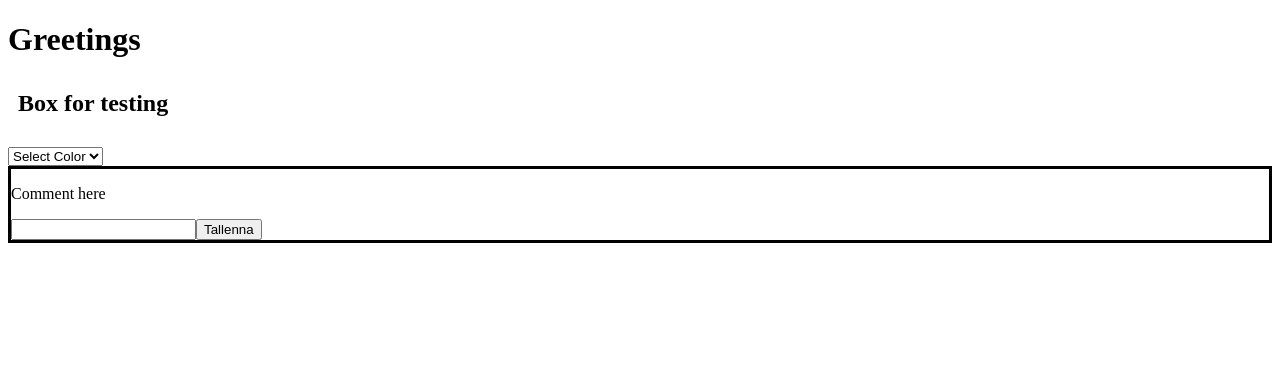
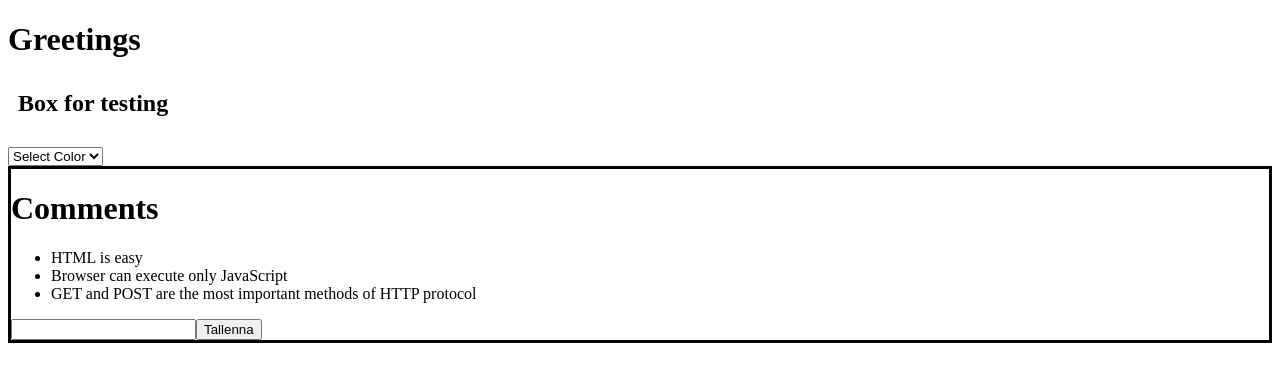
Before and after one commit to JaakkoP1998/react_harjoittelua, a React (Vite) app: page / in a window 1280 px wide. Shown: the top 382 px of the page. Built offline with nearby package versions, Linux system fonts and the light colour scheme.

Commit message:
Now new comments are added to a list

```diff
--- a/src/App.jsx
+++ b/src/App.jsx
@@ -1,27 +1,31 @@
 import {useState,useEffect} from 'react';
+import Comment from './components/Comment'
 
-const App = () => {
+const App = (props) => {
 
   const [category, setCategory] = useState("");
   const [newComment, setNewComment] = useState("")
-  const [comment, setComment] = useState("Comment here")
+  const [comments, setComments] = useState(props.comments)
 
   // Handler for changing color.
   const handleColorChange = (category) => {
      setCategory(category);
-     console.log(category);
   }
 
   // Handler for adding a new comment.
-  // TODO: Change to actually save comment, now only most recent one is saved.
   const addComment = (event) => {
     event.preventDefault();
-    setComment(newComment)
+    const commentObject = {
+      content: newComment,
+      id: String(comments.length + 1)
+    }
+    setComments(comments.concat(commentObject))
+    setNewComment("")
     //console.log(event.target.value)
   }
 
-  // onChange-jandler for form-element.
-  const addNewComment = (event) => {
+  // onChange-handler for form-element.
+  const onCommentChange = (event) => {
     event.preventDefault();
     setNewComment(event.target.value);
     //console.log(event.target.value);
@@ -41,12 +45,19 @@ const App = () => {
             <option value="green">Green</option>
             <option value="blue">Blue</option>
         </select>
-      <div className="commentBox">
+      <div className="commentForm">
         {/* TODO: Change to actually save all comments, and show them on the website */}
-        <p>{comment}</p>
+        <div className="commentBox">
+          <h1>Comments</h1>
+          <ul>
+            {comments.map(comment =>
+              <Comment key={comment.id} comment={comment} />
+            )}
+          </ul>
+        </div>
           <form onSubmit={addComment}>
           <input name="commentInput" value={newComment}
-            onChange={addNewComment}/>
+            onChange={onCommentChange}/>
           <button type="submit">Tallenna</button>
         </form>
       </div>
--- /dev/null
+++ b/src/components/Comment.jsx
@@ -0,0 +1,5 @@
+const Comment = ({ comment }) => {
+  return <li>{comment.content}</li>
+}
+
+export default Comment
--- a/src/index.css
+++ b/src/index.css
@@ -1,3 +1,3 @@
-.commentBox{
+.commentForm{
   border-style: solid;
 }
--- a/src/main.jsx
+++ b/src/main.jsx
@@ -3,4 +3,21 @@ import ReactDOM from 'react-dom/client'
 import App from './App'
 import './index.css'
 
-ReactDOM.createRoot(document.getElementById('root')).render(<App />)
+// Comments for testing.
+// TODO: Later to be saved somewhere else, maybe start with basic json-file.
+const comments = [
+  {
+    id: 1,
+    content: 'HTML is easy'
+  },
+  {
+    id: 2,
+    content: 'Browser can execute only JavaScript'
+  },
+  {
+    id: 3,
+    content: 'GET and POST are the most important methods of HTTP protocol'
+  }
+]
+
+ReactDOM.createRoot(document.getElementById('root')).render(<App comments={comments} />)
```
